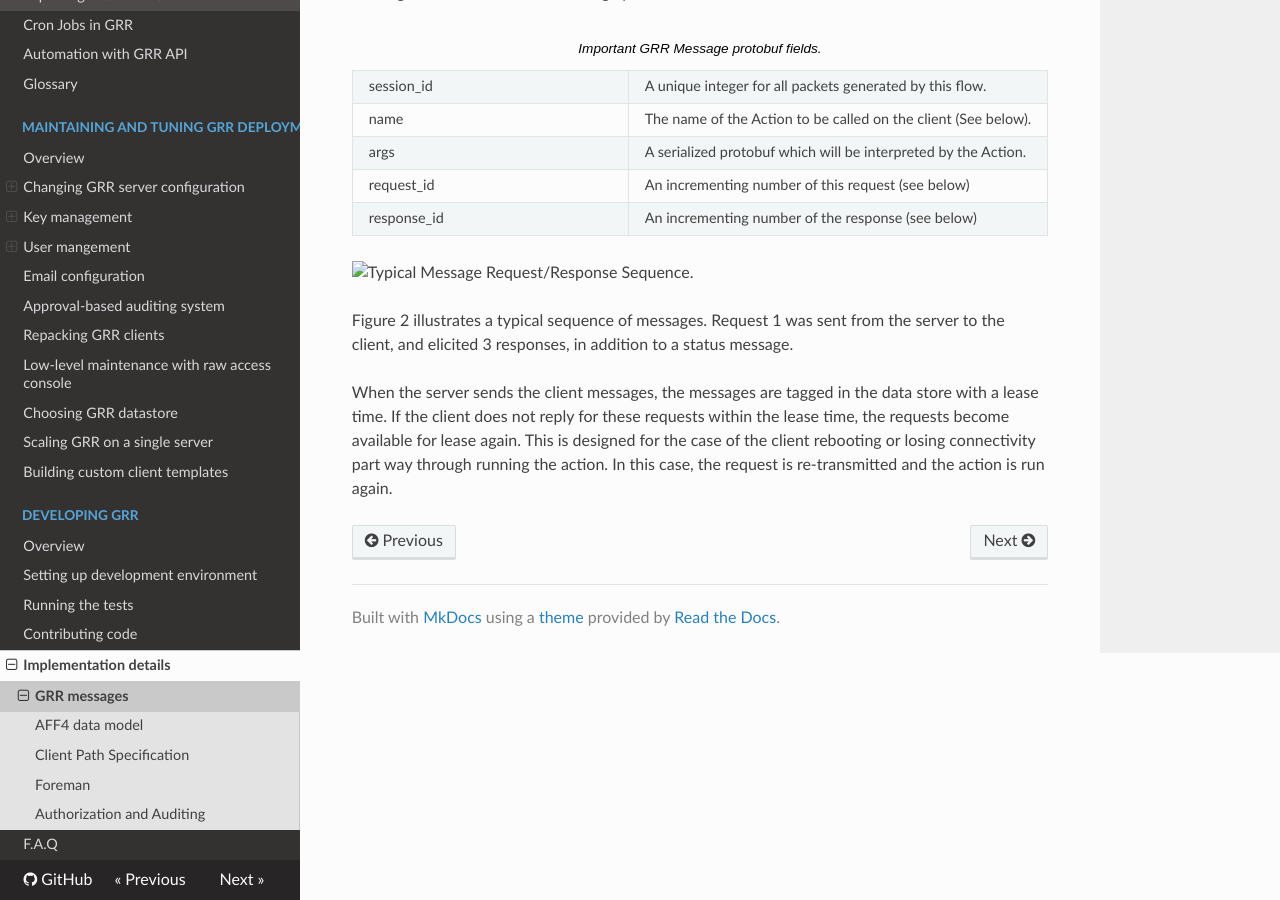
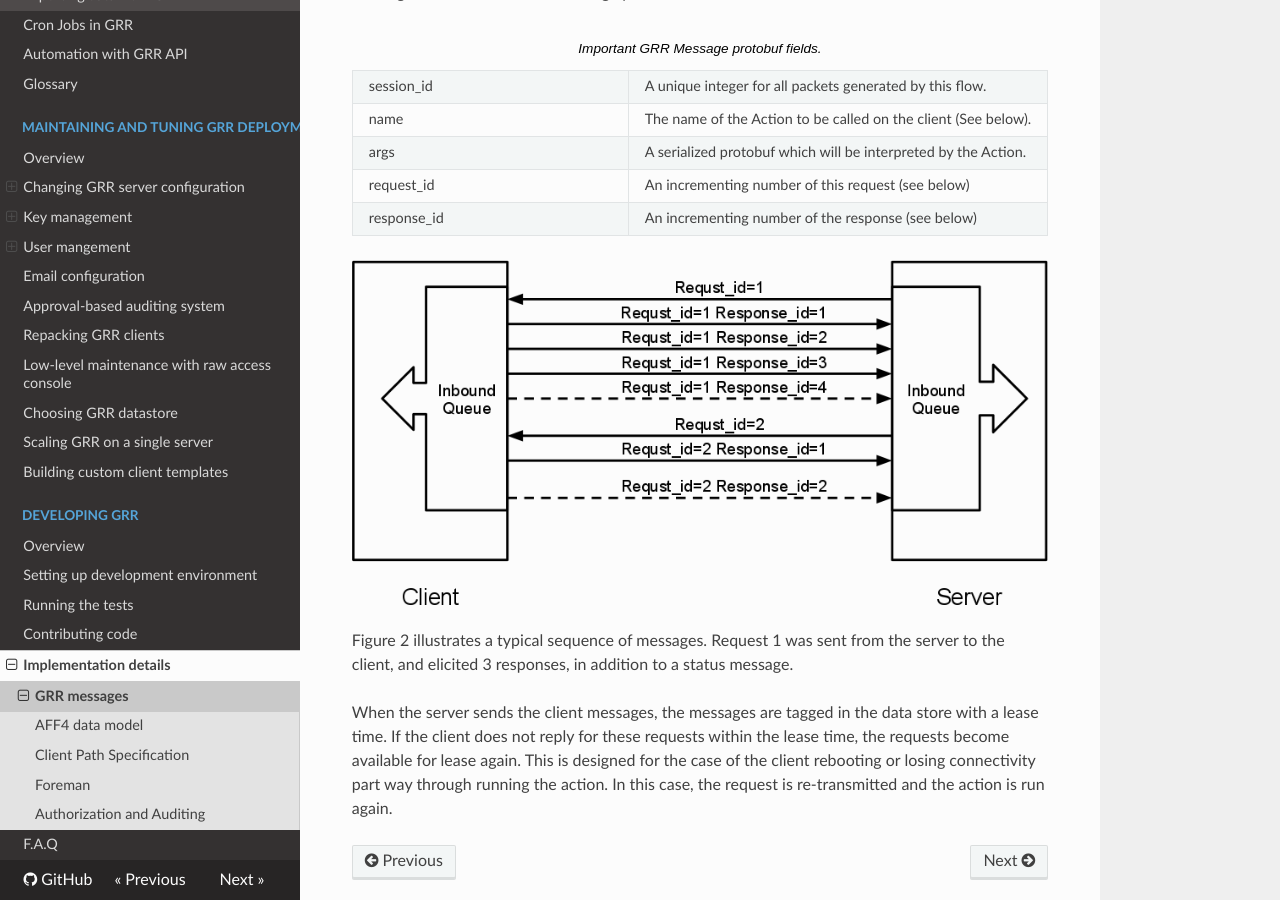
Before and after one commit to google/grr-doc, an MkDocs documentation site: the page built from docs/developing-grr/implementation-details/grr-messages.md, in a window 1280 px wide and 900 px high, scrolled down 552 px. Built offline with MkDocs 1.6.1, drawn with Linux system fonts in a browser that asks for light colours; nearby versions of some CDN libraries; old or Windows-style settings are respelled for this version of MkDocs.

Commit message:
Fix path.

```diff
--- a/docs/developing-grr/implementation-details/grr-messages.md
+++ b/docs/developing-grr/implementation-details/grr-messages.md
@@ -53,7 +53,7 @@ Messages are encoded as GrrMessage protobufs:
 </tbody>
 </table>
 
-![Typical Message Request/Response Sequence.](images/messages.png
+![Typical Message Request/Response Sequence.](../../images/messages.png
 "fig:")
 
 Figure 2 illustrates a typical sequence of messages. Request 1 was sent
```
Also changed, not shown: docs/developing-grr/implementation-details/.#grr-messages.md (deleted, +0 -1 lines).
